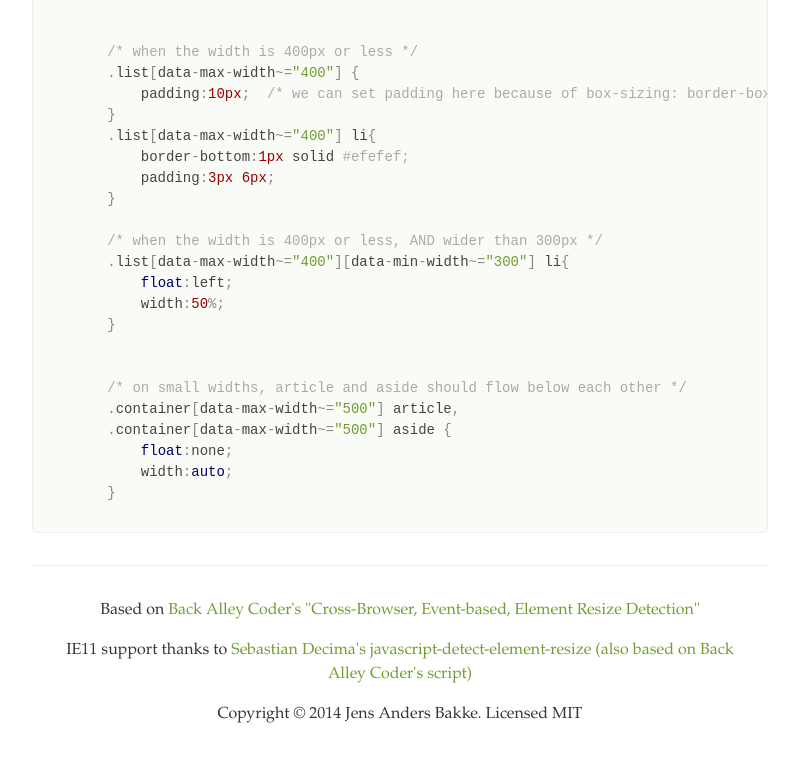
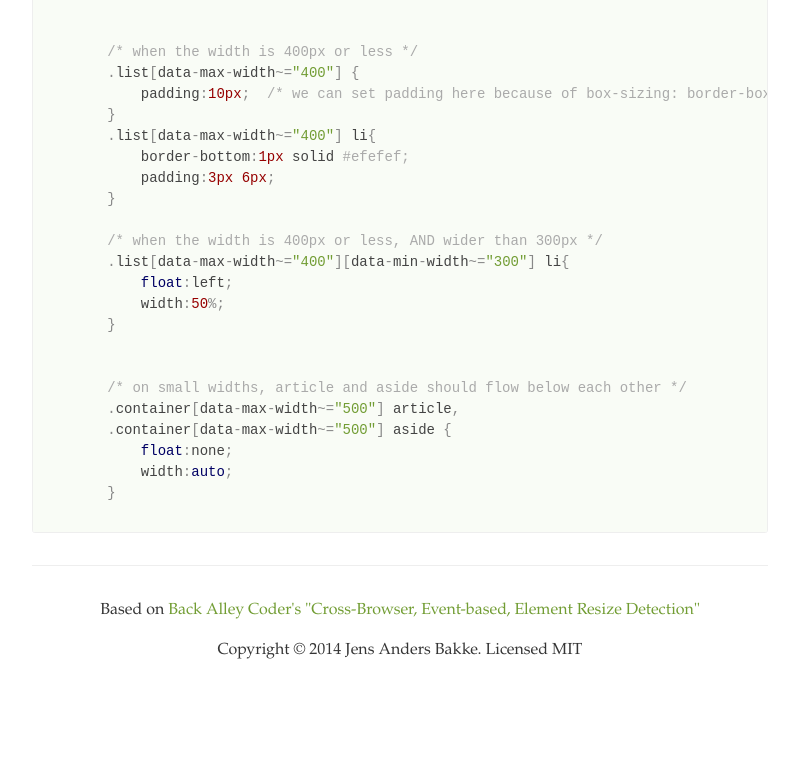
Before and after one commit to cfenzo/Ractive-decorators-minmaxwidth, a website with bundled scripts: page index.html in a window 1280 px wide. Shown: the part 2444-3206 px from the top of the page, without its empty margins (240-1039 px from the left). After the commit the page ends 3170 px from the top, so only its background shows below. Built offline with nearby package versions, Linux system fonts and the light colour scheme.

Commit message:
Removed some attributions

```diff
--- a/index.html
+++ b/index.html
@@ -203,7 +203,6 @@
 
 	<footer>
         <p>Based on <a href="http://www.backalleycoder.com/2013/03/18/cross-browser-event-based-element-resize-detection/">Back Alley Coder's "Cross-Browser, Event-based, Element Resize Detection"</a></p>
-        <p>IE11 support thanks to <a href="https://github.com/sdecima/javascript-detect-element-resize">Sebastian Decima's javascript-detect-element-resize (also based on Back Alley Coder's script)</a></p>
 		<p>Copyright &copy; 2014 Jens Anders Bakke. Licensed MIT</p>
 	</footer>
 
```
Also changed, not shown: README.md.
